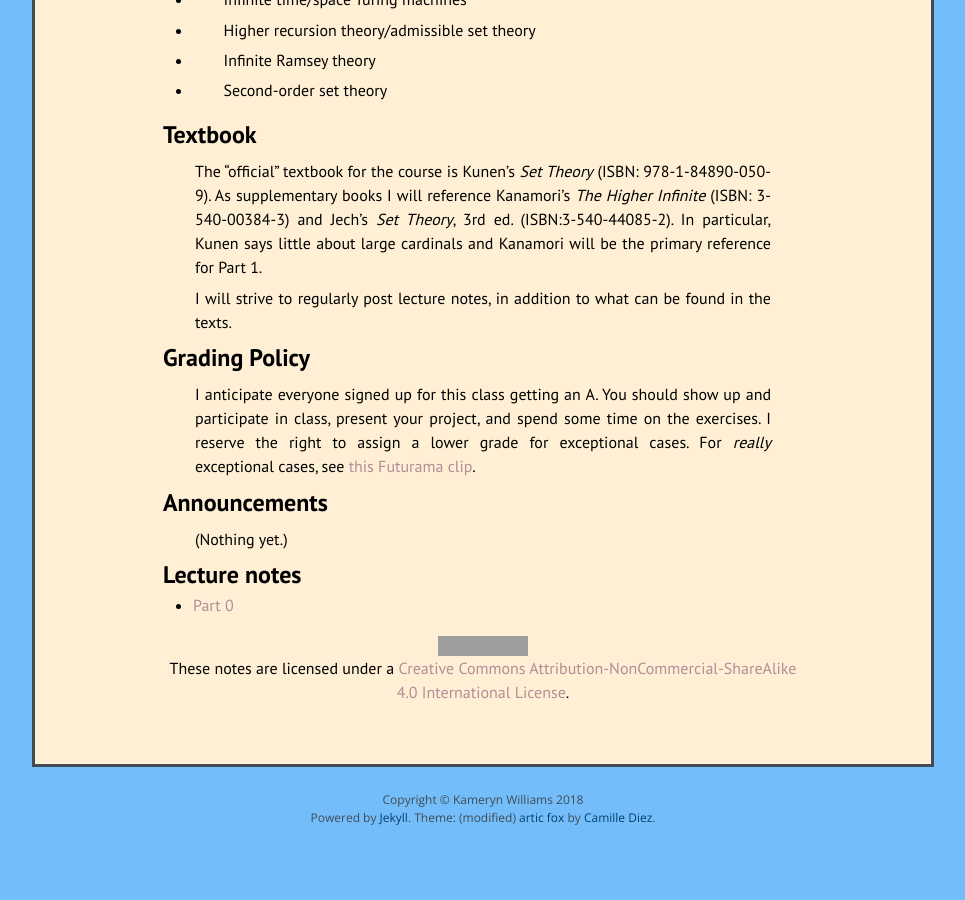
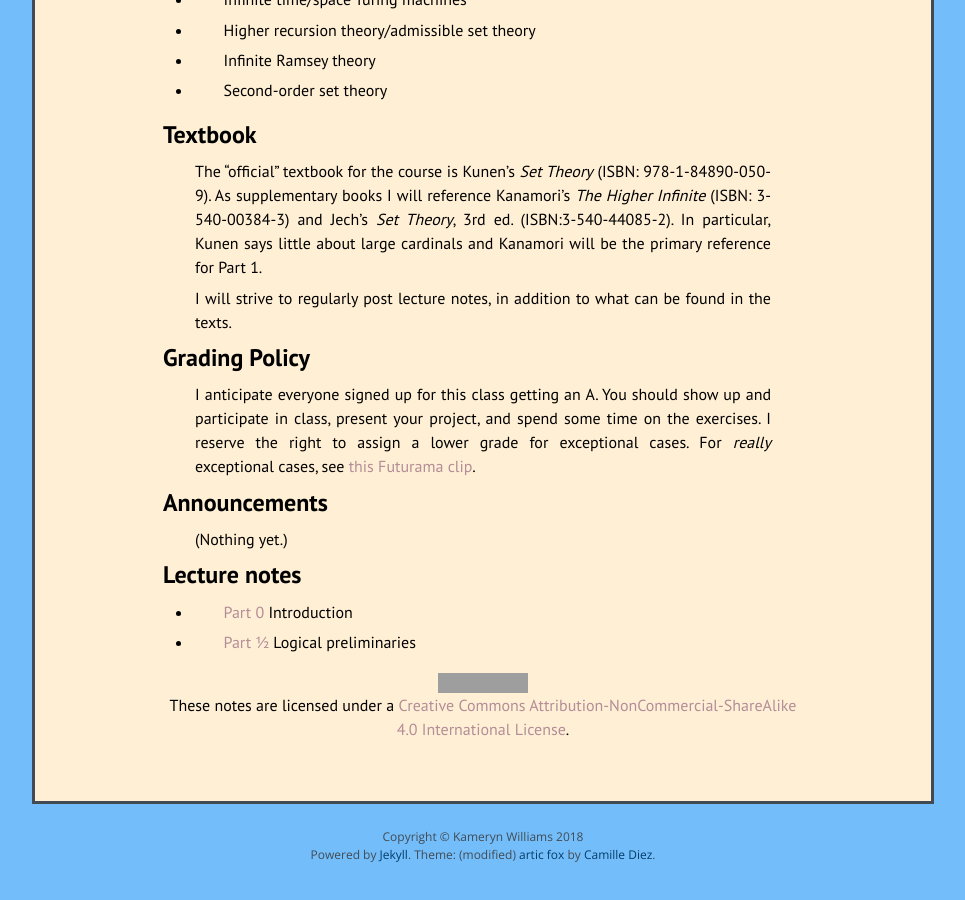
Before and after one commit to kamerynjw/kamerynjw.github.io, a Jekyll site: the page built from teaching/2019/math655.md, in a window 1280 px wide and 900 px high, scrolled down 1940 px. Shown: the whole window, without its empty margins (157-1122 px from the left). Built offline with Jekyll 4.4.1, drawn with Linux system fonts in a browser that asks for light colours; nearby versions of some CDN libraries; formulas are drawn with MathJax 3; before the commit the page ends 2803 px from its top, so only the background shows below that; grey boxes are pictures that could not be loaded.

Commit message:
added notes for logical prelims

```diff
--- a/teaching/2019/math655.md
+++ b/teaching/2019/math655.md
@@ -118,6 +118,8 @@ Lecture notes
 -------------
 
 
-* [Part 0]({{ page.url }}part0.pdf)
+* [Part 0]({{ page.url }}part0.pdf) Introduction
+
+* [Part ½]({{ page.url }}parthalf.pdf) Logical preliminaries
 
 <center><a rel="license" href="http://creativecommons.org/licenses/by-nc-sa/4.0/"><img alt="Creative Commons License" style="border-width:0" src="https://i.creativecommons.org/l/by-nc-sa/4.0/88x31.png" class="cclogo"/></a><br />These notes are licensed under a <a rel="license" href="http://creativecommons.org/licenses/by-nc-sa/4.0/">Creative Commons Attribution-NonCommercial-ShareAlike 4.0 International License</a>.</center>
```
Also changed, not shown: 1 other file.
